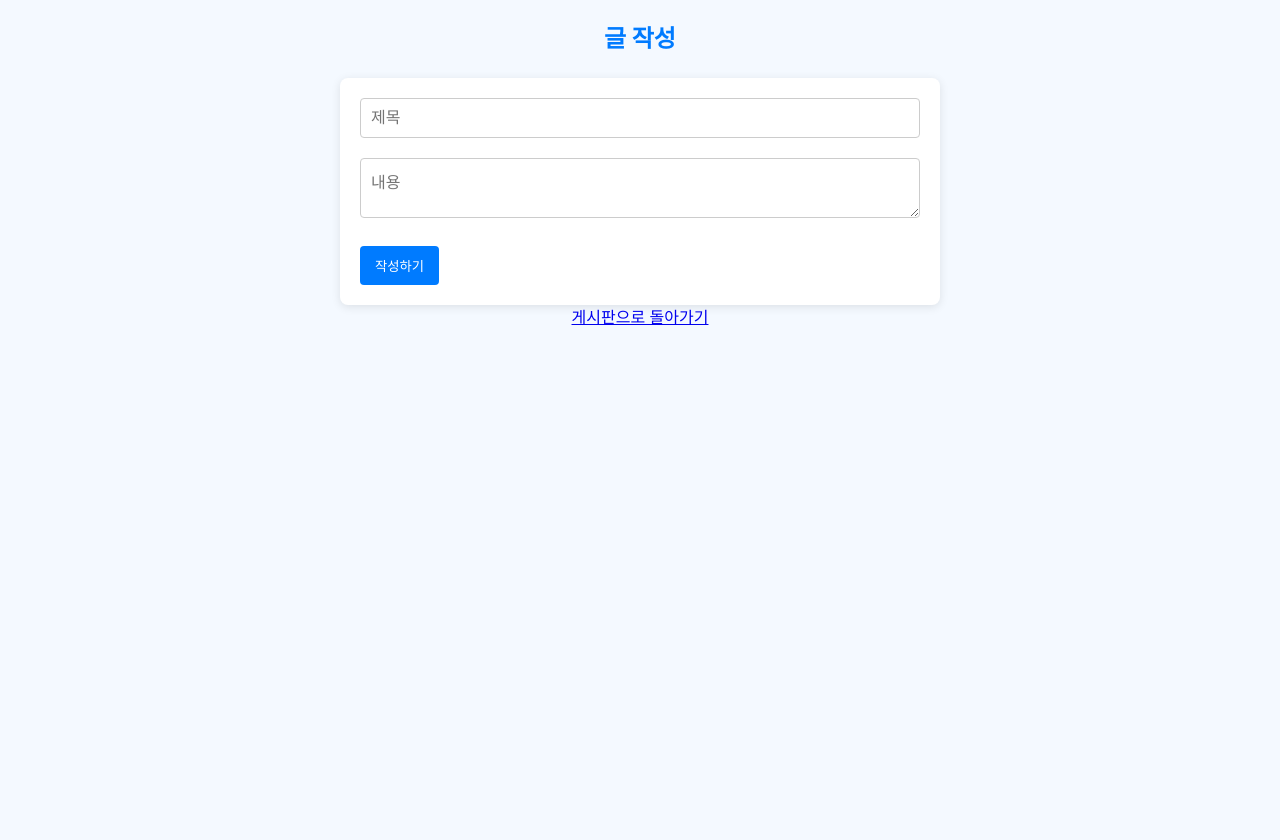
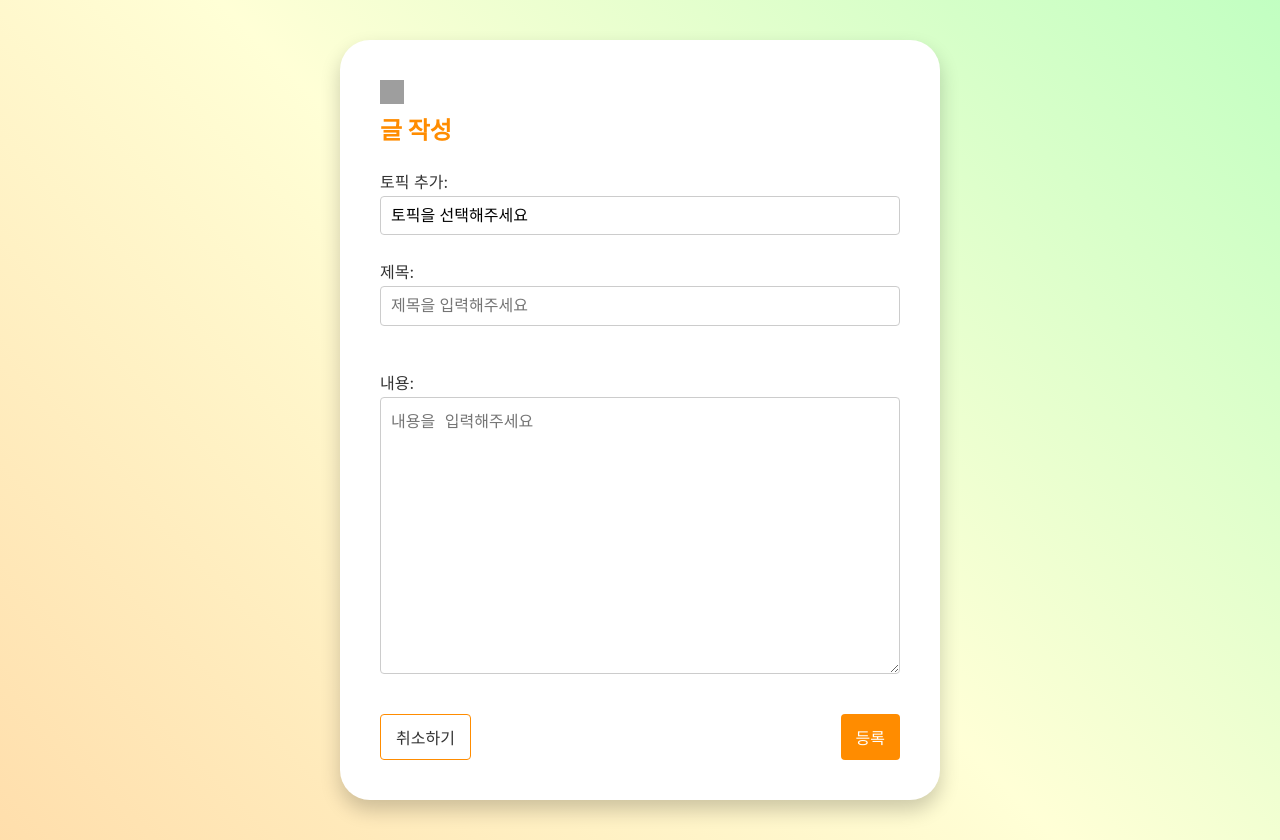
Before and after one commit to MinhyeongKim0412/Project_4_Final, a Django app: page /post/create/ in a window 1280 px wide. Before the commit the page ends 325 px from the top, so only its background shows below. Run offline with Django 5.2, Linux system fonts and the light colour scheme; the visitor is signed in with stand-in values (Sample User, id 1); some web fonts are replaced; grey boxes are pictures that could not be loaded.

Commit message:
수정: 글 작성

```diff
--- a/Team_3E_apart/static/css/post_create.css
+++ b/Team_3E_apart/static/css/post_create.css
@@ -14,7 +14,7 @@
 body {
     font-family: "Pretendard Variable", Pretendard, -apple-system, BlinkMacSystemFont, system-ui, Roboto, "Helvetica Neue", "Segoe UI", "Apple SD Gothic Neo", "Noto Sans KR", "Malgun Gothic", "Apple Color Emoji", "Segoe UI Emoji", "Segoe UI Symbol", sans-serif;
     line-height: 1.6;
-    background-color: #f4f9ff; /* 연한 파란색 배경 */
+    background: linear-gradient(45deg, rgba(255, 214, 151, 0.8), rgba(255, 255, 204, 0.8), rgba(178, 255, 178, 0.8)); /* 연한 주황, 노랑, 연한 연두색의 사선 그라데이션 */
     color: #333; /* 기본 글자 색상 */
     padding: 20px;
     display: flex;
@@ -22,20 +22,30 @@ body {
     align-items: center; /* 수평 중앙 정렬 */
 }
 
+/* 모바일 화면 느낌의 둥근 사각형, 세로가 긴 직사각형으로 조정 */
+.mobile-screen {
+    width: 100%; /* 스마트폰 화면처럼 가득 차도록 설정 */
+    max-width: 600px; /* 최대 너비 설정 */
+    height: 95vh; /* 화면 높이의 95% 차지 */
+    margin: 20px auto;
+    background-color: #fff; /* 배경색 흰색 */
+    border-radius: 30px; /* 모서리 둥글게 */
+    overflow: hidden;
+    box-shadow: 0 10px 20px rgba(0, 0, 0, 0.2); /* 그림자 효과 */
+    display: flex;
+    flex-direction: column;
+    padding: 40px; /* 안쪽 여백 추가 (값 조정 가능) */
+}
+
 /* 페이지 제목 스타일 */
 h2 {
     margin-bottom: 20px;
-    color: #007bff; /* 제목 색상 */
+    color: #ff8c00; /* 제목 색상을 주황색으로 변경 */
 }
 
 /* 폼 스타일 */
 form {
-    width: 100%;
-    max-width: 600px; /* 최대 너비 설정 */
-    background-color: white; /* 폼 배경색 */
-    padding: 20px; /* 내부 여백 */
-    border-radius: 8px; /* 모서리 둥글게 */
-    box-shadow: 0 2px 10px rgba(0, 0, 0, 0.1); /* 그림자 효과 */
+    width: 100%; /* 너비 100% */
 }
 
 /* 제목 입력 스타일 */
@@ -51,6 +61,7 @@ input[type="text"] {
 /* 내용 입력 스타일 */
 textarea {
     width: 100%; /* 너비 100% */
+    height: 500px; /* 세로 길이를 200px로 설정 (원하는 길이로 조정 가능) */
     padding: 10px; /* 내부 여백 */
     margin-bottom: 20px; /* 아래쪽 여백 */
     border: 1px solid #ccc; /* 테두리 색상 */
@@ -59,9 +70,18 @@ textarea {
     resize: vertical; /* 수직 방향으로 크기 조정 가능 */
 }
 
+
+/* 버튼 그룹 스타일 */
+.button-group {
+    display: flex; /* 버튼 그룹을 가로로 나란히 배치 */
+    justify-content: space-between; /* 양 끝으로 정렬 */
+    width: 100%; /* 너비 100% */
+    margin-top: 20px; /* 위쪽 여백 */
+}
+
 /* 작성하기 버튼 스타일 */
-button {
-    background-color: #007bff; /* 버튼 배경색 */
+.submit-button {
+    background-color: #ff8c00; /* 버튼 배경색을 주황색으로 변경 */
     color: white; /* 글자 색상 */
     padding: 10px 15px; /* 내부 여백 */
     border: none; /* 테두리 제거 */
@@ -70,6 +90,48 @@ button {
     transition: background 0.3s; /* 배경 색상 변화 효과 */
 }
 
-button:hover {
-    background-color: #0056b3; /* 마우스 오버 시 색상 변화 */
+.submit-button:hover {
+    background-color: #e07b00; /* 마우스 오버 시 색상 변화를 약간 어두운 주황색으로 변경 */
 }
+
+/* 취소 버튼 스타일 */
+.cancel-button {
+    background-color: transparent; /* 배경을 투명하게 설정 */
+    color: #333; /* 글자 색상 */
+    padding: 10px 15px; /* 내부 여백 */
+    border: 1px solid #ff8c00; /* 주황색 테두리 */
+    border-radius: 4px; /* 모서리 둥글게 */
+    cursor: pointer; /* 커서 변경 */
+    transition: background 0.3s, color 0.3s; /* 배경 색상 변화 효과 */
+}
+
+.cancel-button:hover {
+    background-color: #ff8c00; /* 마우스 오버 시 배경색 변경 */
+    color: white; /* 글자 색상 흰색으로 변경 */
+}
+/* 뒤로 가기 아이콘 스타일 */
+.back-icon {
+    width: 24px;  /* 너비를 24px로 설정 */
+    height: 24px; /* 높이를 24px로 설정, 비율을 유지하기 위해 너비와 동일하게 설정 */
+    margin-right: 10px; /* 아이콘과 텍스트 간격을 조정 */
+}
+/* 드롭다운 메뉴 스타일 */
+select {
+    font-family: "Pretendard Variable", Pretendard, sans-serif; /* Pretendard 폰트 적용 */
+    font-size: 16px; /* 글자 크기 */
+    padding: 10px; /* 내부 여백 */
+    border: 1px solid #ccc; /* 테두리 색상 */
+    border-radius: 4px; /* 모서리 둥글게 */
+    background-color: white; /* 배경색 흰색 */
+    appearance: none; /* 기본 스타일 제거 */
+}
+
+/* 기본 옵션 스타일 */
+option {
+    font-family: "Pretendard Variable", Pretendard, sans-serif; /* Pretendard 폰트 적용 */
+}
+/* 버튼 스타일 */
+button, .cancel-button, .submit-button {
+    font-family: "Pretendard Variable", Pretendard, sans-serif; /* Pretendard 폰트 적용 */
+    font-size: 16px; /* 글자 크기 */
+}
--- a/Team_3E_apart/templates/board.html
+++ b/Team_3E_apart/templates/board.html
@@ -10,8 +10,9 @@
 </head>
 <body>
     <div class="mobile-screen"> <!-- 모바일 화면 느낌을 위한 컨테이너 추가 -->
-        <img src="https://cdn-icons-png.flaticon.com/512/122/122633.png" alt="뒤로 가기" class="back-icon"> <!-- 뒤로 가기 아이콘 -->
-        <header class="header">
+        <a href="{% url '홈' %}">
+            <img src="https://cdn-icons-png.flaticon.com/512/122/122633.png" alt="뒤로 가기" class="back-icon"> <!-- 뒤로 가기 아이콘 -->
+        </a>        <header class="header">
             <div class="left-header">
                 <h2>아파트 주민 게시판</h2>
             </div>
--- a/Team_3E_apart/templates/post_create.html
+++ b/Team_3E_apart/templates/post_create.html
@@ -9,13 +9,37 @@
     <link rel="stylesheet" href="{% static 'css/post_create.css' %}">
 </head>
 <body>
-    <h2>글 작성</h2>
-    <form method="POST">
-        {% csrf_token %}
-        <input type="text" name="title" placeholder="제목" required>
-        <textarea name="content" placeholder="내용" required></textarea>
-        <button type="submit">작성하기</button>
-    </form>
-    <a href="{% url '게시판' %}">게시판으로 돌아가기</a>
+    <div class="mobile-screen"> <!-- 모바일 화면 스타일을 위한 div 추가 -->
+        <a href="{% url '게시판' %}">
+            <img src="https://cdn-icons-png.flaticon.com/512/122/122633.png" alt="뒤로 가기" class="back-icon"> <!-- 뒤로 가기 아이콘 -->
+        </a>
+        <h2>글 작성</h2>
+
+        <!-- 토픽 선택 -->
+        <label for="topic">토픽 추가:</label>
+        <select id="topic" name="topic" required>
+            <option value="" disabled selected>토픽을 선택해주세요</option>
+            <option value="사는 얘기">사는 얘기</option>
+            <option value="자랑하기">자랑하기</option>
+            <option value="친목">친목</option>
+            <option value="알립니다">알립니다</option>
+        </select>
+        <br>
+        <!-- 제목 입력 -->
+        <p>제목:</p>
+        <input type="text" name="title" placeholder="제목을 입력해주세요" required>
+        <br>
+        <!-- 내용 입력 -->
+        <p>내용:</p>
+        <textarea name="content" placeholder="내용을 입력해주세요" required></textarea>
+
+        <!-- 버튼 영역 -->
+        <div class="button-group">
+            <a href="{% url '게시판' %}" style="text-decoration: none;">
+                <button type="button" class="cancel-button">취소하기</button>
+            </a>
+            <button type="submit" class="submit-button">등록</button>
+        </div>
+    </div>
 </body>
 </html>
```
